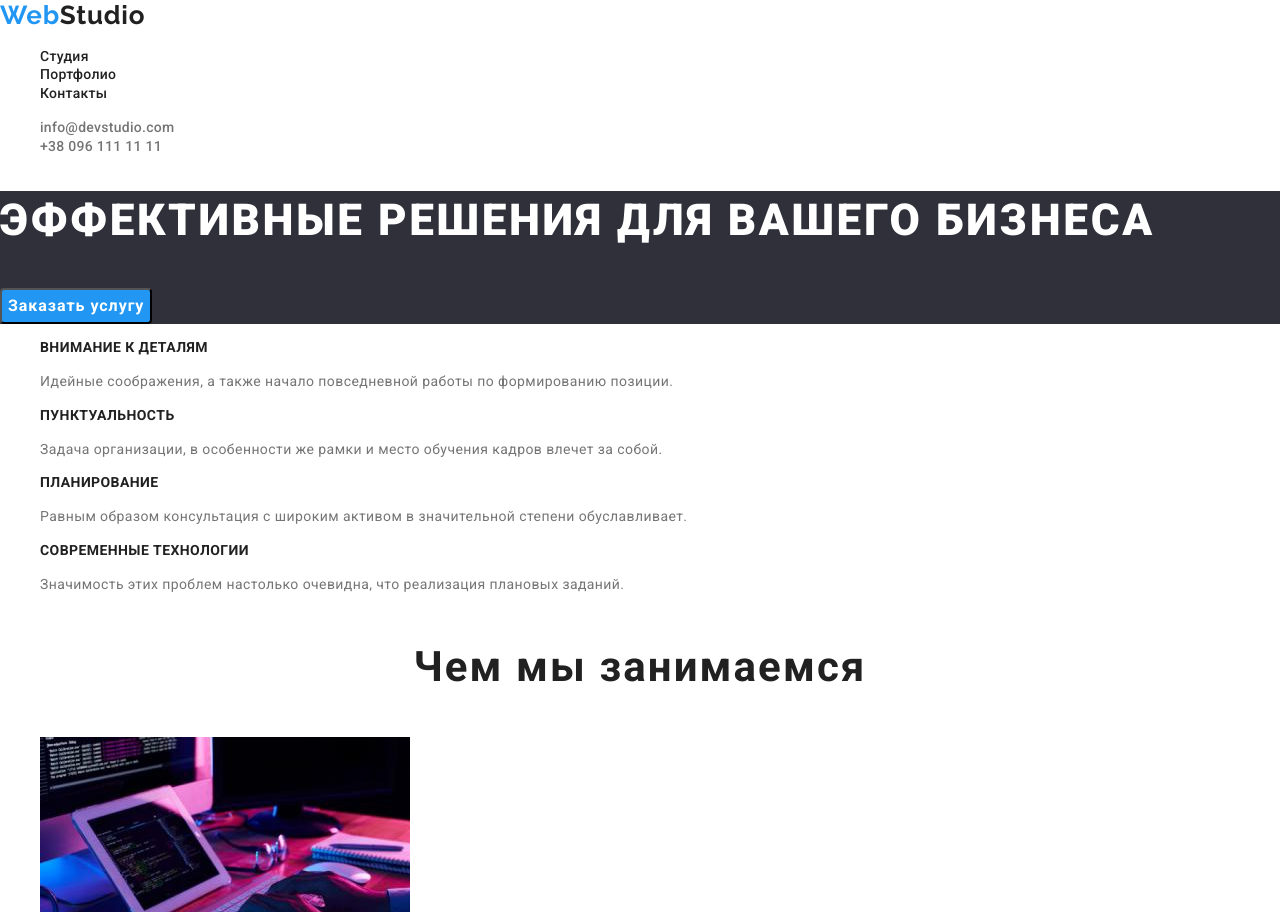
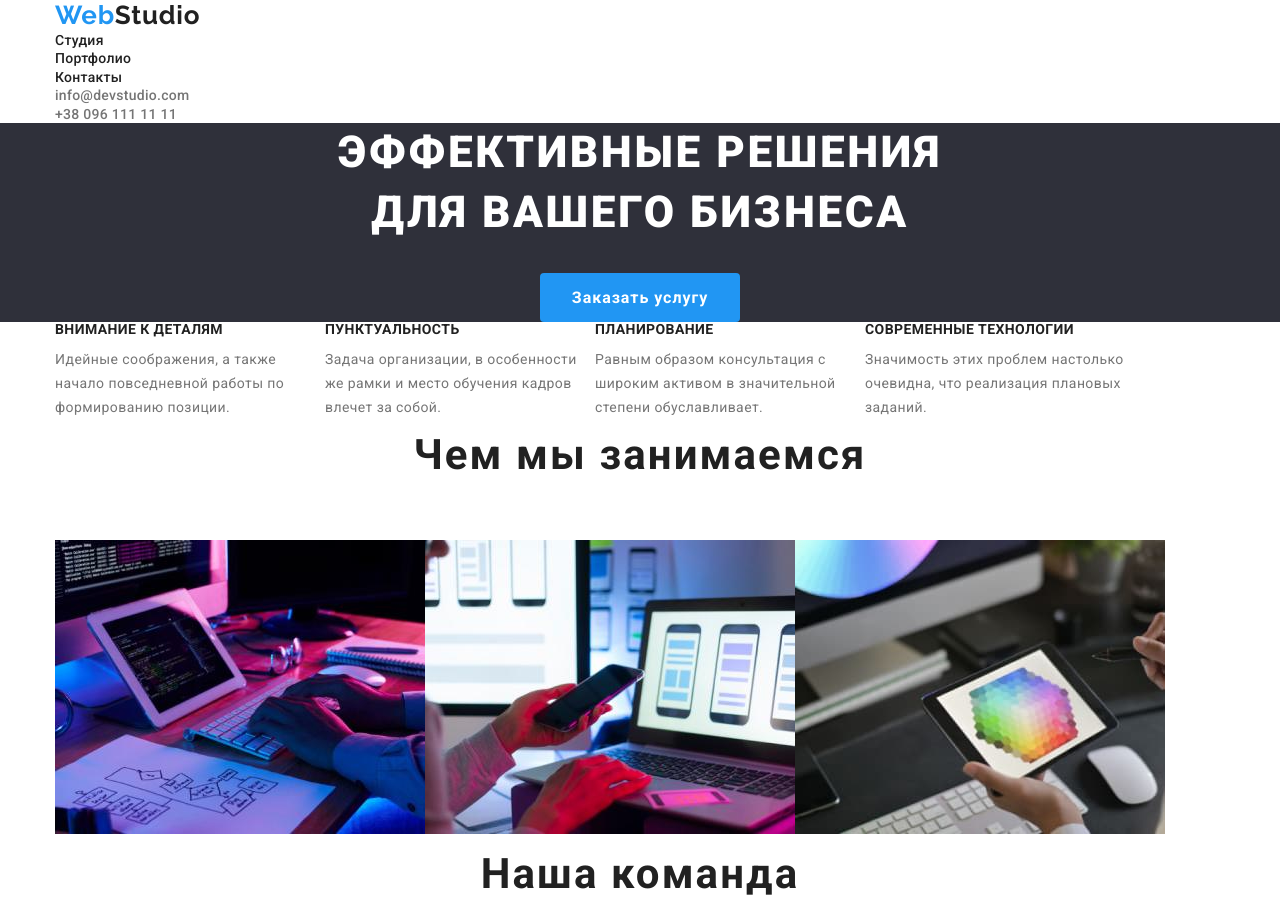
Before and after one commit to Alona1366/goit-markup-hw-03, a plain HTML site: page index.html in a window 1280 px wide. Shown: the top 912 px of the page. Drawn offline with nearby package versions, Linux system fonts and the light colour scheme.

Commit message:
Block system
Added reset style and block property

```diff
--- a/css/styles.css
+++ b/css/styles.css
@@ -18,20 +18,63 @@ body {
     font-family: var(--primary-font-family);
 }
 
+
+/* ============= PARTIAL RESET OF STYLES START ============= */
+a {
+    text-decoration: none;
+    color: currentColor;
+}
+
+h1,
+h2,
+h3,
+h4,
+h5,
+h6,
+p {
+    margin: 0;
+}
+
+ul,
+ol {
+    list-style: none;
+    padding: 0;
+    margin: 0;
+}
+/* ============= PARTIAL RESET OF STYLES END ============= */
+
 /* ============= COMPONENTS ============= */
+
+.container {
+    width: 1200px;
+    margin: 0 auto;
+    padding: 0 15px;
+}
+
+.section {
+    margin-left: auto;
+    margin-right: auto;
+}
 .modal-btn {
+    display: flex;
+    padding: 10px 32px;
+    margin-left: auto;
+    margin-right: auto;
+
     font-family: var(--primary-font-family);
     font-weight: 700;
     font-size: 16px;
     line-height: 1.87;
-    display: flex;
+
     align-items: center;
     text-align: center;
     letter-spacing: 0.06em;
     cursor: pointer;
+
     color: var(--secondary-color);
     background: var(--accent-color);
     border-radius: 4px;
+    border: none;
 }
 
 .modal-btn:hover,
@@ -41,6 +84,8 @@ body {
 }
 
 .title {
+    margin-bottom: 50px;
+
     font-family: var(--primary-font-family);
     font-weight: 700;
     font-size: 42px;
@@ -49,7 +94,6 @@ body {
     text-align: center;
     color: var(--primary-color);
 }
-
 
 /* ============= /COMPONENTS ============= */
 
@@ -118,12 +162,18 @@ color: #757575;
 }
 
 .hero-title {
+    width: 696px;
+    margin-bottom: 30px;
+    margin-left: auto;
+    margin-right: auto;
+
     font-family: var(--primary-font-family);
     font-weight: 900;
     font-size: 44px;
     line-height: 1.36;
     letter-spacing: 0.06em;
     text-transform: uppercase;
+    text-align: center;
     color: var(--secondary-color)
 }
 
@@ -137,7 +187,14 @@ color: #757575;
     position: absolute;
 }
 
+.benefits-list {
+    display: flex;
+}
+
 .suptitle {
+width: 270px;
+margin-bottom: 10px;
+
 font-family: var(--primary-font-family);
 font-weight: 700;
 font-size: 14px;
@@ -148,6 +205,7 @@ color: var(--primary-color);
 }
 
 .benefits-description {
+    width: 270px;
     font-family: var(--primary-font-family);
     font-weight: 400;
     font-size: 14px;
@@ -157,6 +215,12 @@ color: var(--primary-color);
 }
 
 /* ============= /BENEFITS ============= */
+
+/* ============= WHAT WE DO ============= */
+.proposals {
+    display: flex;
+}
+/* ============= /WHAT WE DO ============= */
 
 /* ============= TEAM ============= */
 
```
